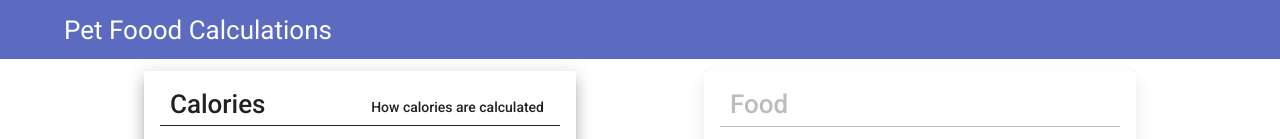
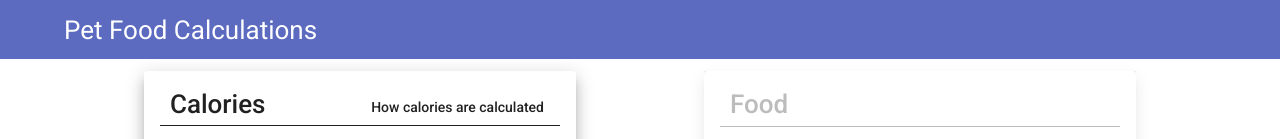
Before and after one commit to Atsvetk/Atsvetk.github.io, an Angular app: page / in a window 1280 px wide. Shown: the top 139 px of the page. Built offline with nearby package versions, Linux system fonts and the light colour scheme.

Commit message:
fix: header typo

```diff
--- a/src/app/header/header.component.ts
+++ b/src/app/header/header.component.ts
@@ -12,7 +12,7 @@ export class HeaderComponent implements OnInit {
   ngOnInit(): void {
   }
 
-  title = 'Pet Foood Calculations';
+  title = 'Pet Food Calculations';
   creditsShown = false;
 
   onCreditsClick() {
```
